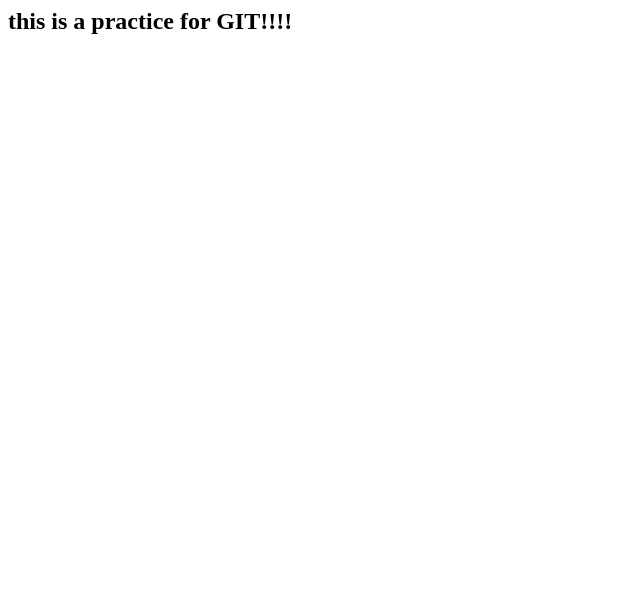
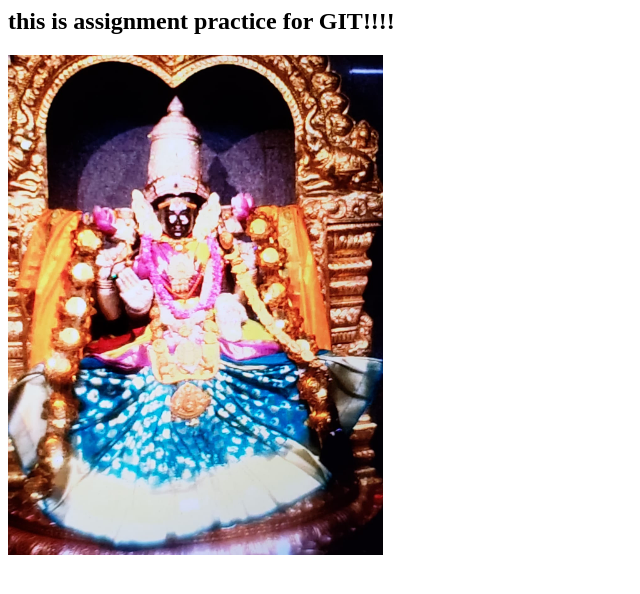
Before and after one commit to sm042/practicegit, a plain HTML site: page index.html in a window 1280 px wide. Shown: the whole page, without its empty margins (0-640 px from the left). Drawn offline with Linux system fonts and the light colour scheme.

Commit message:
editing image

```diff
--- a/index.html
+++ b/index.html
@@ -1,3 +1,6 @@
 <html>
-<h2>this is a practice for GIT!!!!</h2>
+<h2>this is assignment practice for GIT!!!!</h2>
+<div>
+    <img src="sm.jpeg" height="500">
+</div>
 </html>
```
Also changed, not shown: sm.jpeg (added).
